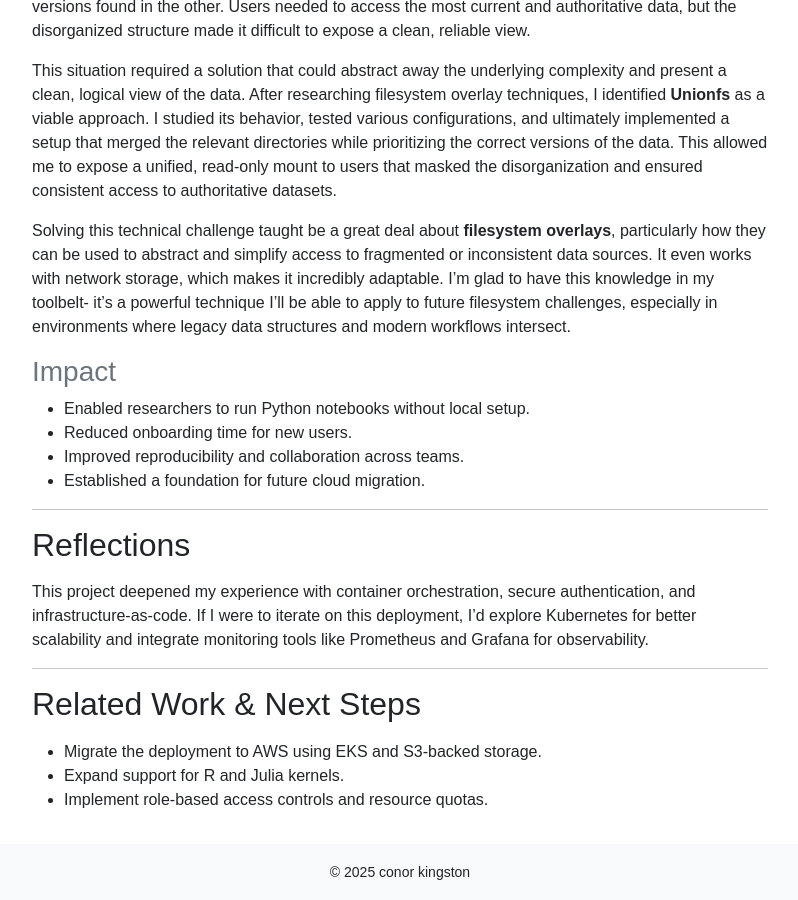
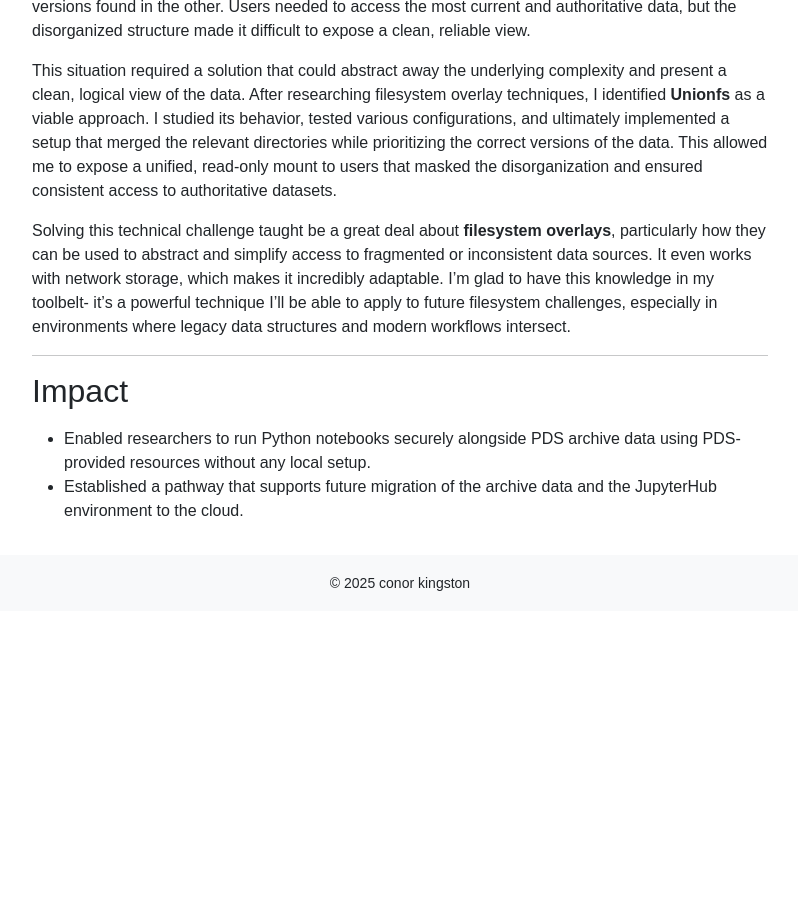
Before and after one commit to conormcneil/conorkingston.com, a Jekyll site: the page built from _case_studies/2025-09-27-jupyterhub-deployment.md, in a window 1280 px wide and 900 px high, scrolled down 2504 px. Shown: the whole window, without its empty margins (240-1038 px from the left). Built offline with Jekyll 4.4.1, drawn with Linux system fonts in a browser that asks for light colours; after the commit the page ends 3115 px from its top, so only the background shows below that; some of the changed text lies outside the part shown.

Commit message:
jupyterhub case study ready for prime time

```diff
--- a/_case_studies/2025-09-27-jupyterhub-deployment.md
+++ b/_case_studies/2025-09-27-jupyterhub-deployment.md
@@ -69,10 +69,10 @@
 
 ---
 
-## Outcome
+## Challenges
 {: .pb-2}
 
-### Challenges
+### Mounting archive data
 {: .text-secondary}
 
 **Challenge**: Disorganized archive data split across multiple directories, including overlapping and superseded datasets.
@@ -89,26 +89,15 @@
 
 Solving this technical challenge taught be a great deal about **filesystem overlays**, particularly how they can be used to abstract and simplify access to fragmented or inconsistent data sources. It even works with network storage, which makes it incredibly adaptable. I'm glad to have this knowledge in my toolbelt- it's a powerful technique I'll be able to apply to future filesystem challenges, especially in environments where legacy data structures and modern workflows intersect.
 
-### Impact
-{: .text-secondary}
-
-- Enabled researchers to run Python notebooks without local setup.
-- Reduced onboarding time for new users.
-- Improved reproducibility and collaboration across teams.
-- Established a foundation for future cloud migration.
-
 ---
 
-## Reflections
+## Impact
 {: .pb-2}
 
-This project deepened my experience with container orchestration, secure authentication, and infrastructure-as-code. If I were to iterate on this deployment, I’d explore Kubernetes for better scalability and integrate monitoring tools like Prometheus and Grafana for observability.
+- Enabled researchers to run Python notebooks securely alongside PDS archive data using PDS-provided resources without any local setup.
+- Established a pathway that supports future migration of the archive data and the JupyterHub environment to the cloud.
 
----
+<!-- --- -->
 
-## Related Work & Next Steps
-{: .pb-2}
-
-- Migrate the deployment to AWS using EKS and S3-backed storage.
-- Expand support for R and Julia kernels.
-- Implement role-based access controls and resource quotas.
+<!-- ## Reflections -->
+<!-- {: .pb-2} -->
```
Also changed, not shown: other parts of _case_studies/2025-09-27-jupyterhub-deployment.md (+2 -2 lines).
